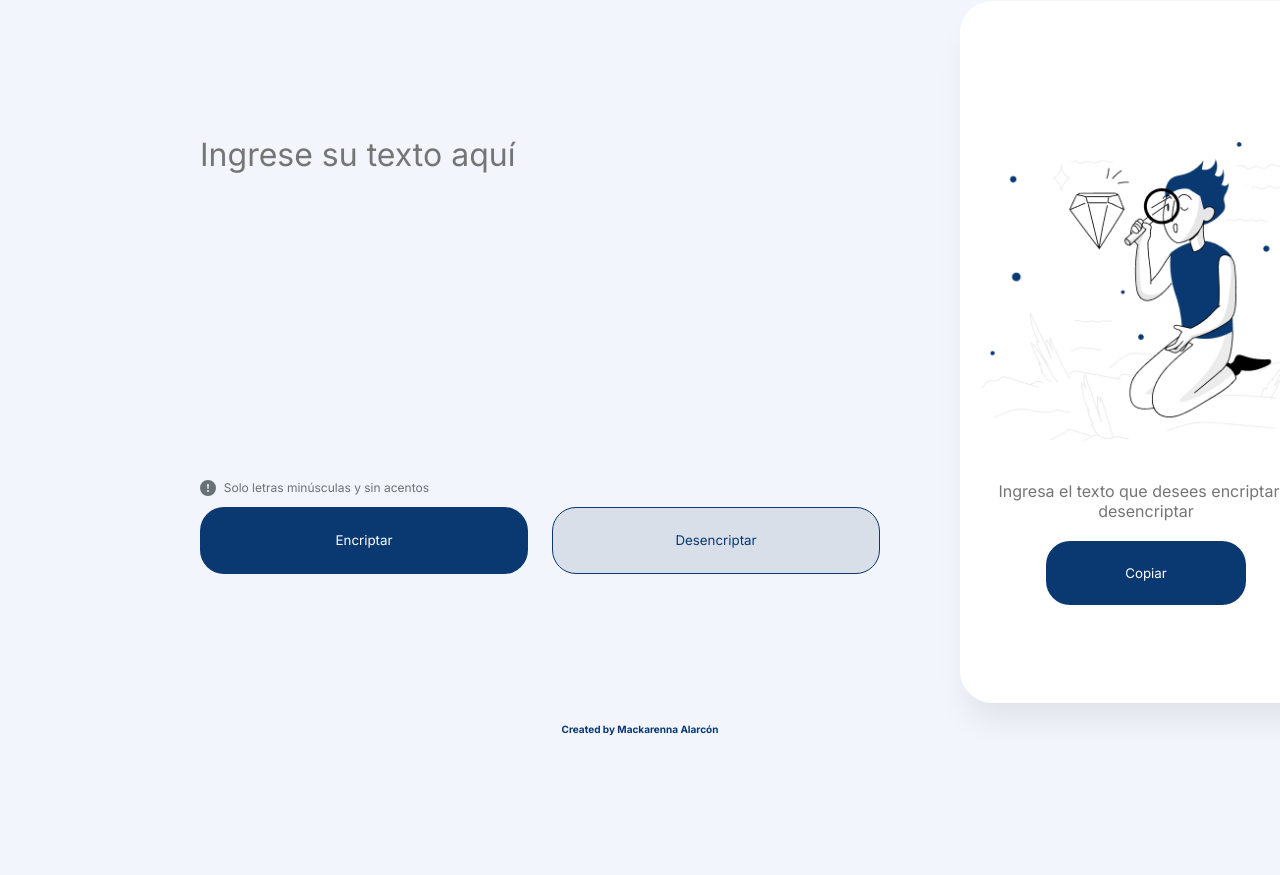
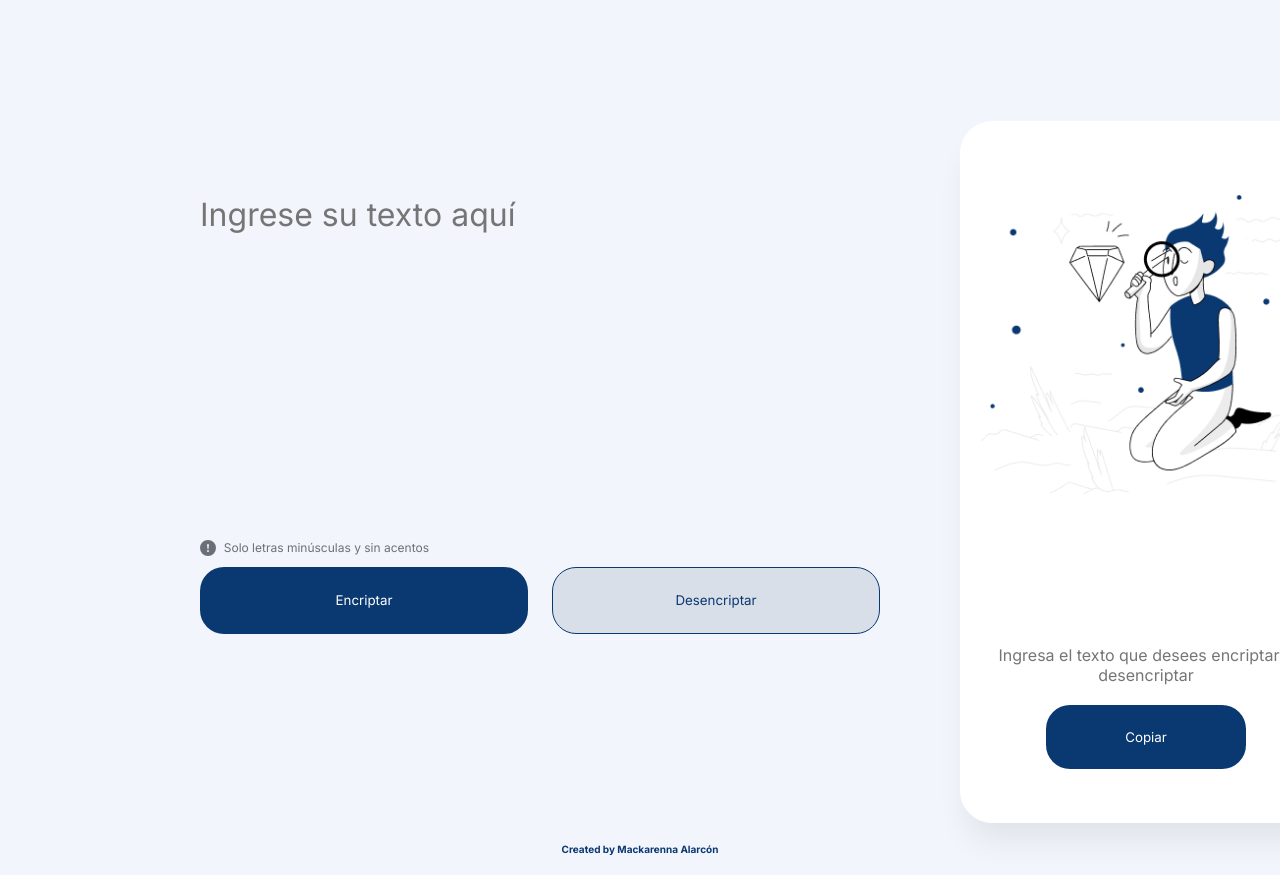
Before and after one commit to MackarennaAlarconTorres/Challenge-alura, a plain HTML site: page index.html in a window 1280 px wide. Shown: the part 91-966 px from the top of the page. Before the commit the page ends 846 px from the top, so only its background shows below. Drawn offline with Linux system fonts and the light colour scheme.

Commit message:
boton copiar y cuadro texto encriptado

```diff
--- a/app.js
+++ b/app.js
@@ -41,3 +41,11 @@ function desencriptar(fraseEncriptada) {
     }
     return fraseEncriptada;
 }
+
+const content = document.getElementById("mensaje");
+const btn = document.getElementById('btncopiar');
+
+btn.addEventListener('click', e => {
+    content.select();
+    document.execCommand('copy');
+});
--- a/index.html
+++ b/index.html
@@ -28,8 +28,10 @@
             </div>
         </section>
         <section class="container-2">
-            <div class="Desencriptador">
+            <div class="imagen">
                 <img src="img/Muñeco.png">
+            </div>
+            <div class="mensaje_oculto">
                 <textarea id="mensaje" placeholder="Ingresa el texto que desees encriptar o desencriptar"></textarea>
                 <button id="btncopiar">Copiar</button>
             </div>
--- a/style.css
+++ b/style.css
@@ -26,7 +26,6 @@ main {
     display: flex;
     align-items: center;
     justify-content: space-around;
-
 }
 
 .container-1 {
@@ -80,29 +79,37 @@ main {
     width: 400px;
     height: 700px;
     margin-right: 80px;
+    margin-top: 120px;
+    background: #FFFFFF;
     border: 1px solid #FFFFFF;
     border-radius: 32px;
-    background: #FFFFFF;
     box-shadow: 0px 24px 32px -8px #00000014;
-}
-
-.Desencriptador {
     display: flex;
     flex-direction: column;
     justify-content: space-around;
     align-items: center;
-    margin-top: 120px;
+}
+
+.imagen {
     background: #FFFFFF;
 }
 
-.Desencriptador img {
+.imagen img {
     width: 330px;
     padding: 20px;
     background: #FFFFFF;
 }
 
+.mensaje_oculto {
+    display: flex;
+    flex-direction: column;
+    justify-content: space-around;
+    align-items: center;
+    background: #FFFFFF;
+}
+
 #mensaje {
-    width: 100%;
+    width: 330px;
     font-size: 16px;
     letter-spacing: 0em;
     text-align: center;
@@ -112,7 +119,7 @@ main {
     margin-top: 20px;
 }
 
-#btncopiar {
+.mensaje_oculto #btncopiar {
     background: #0A3871;
     color: white;
     width: 200px;
```
